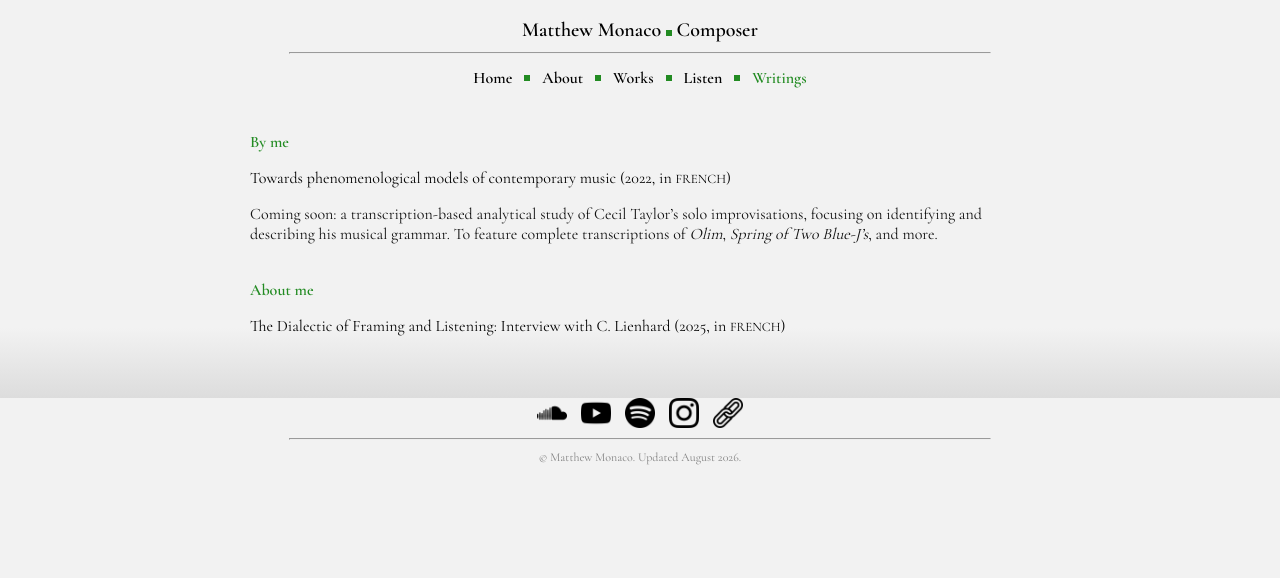
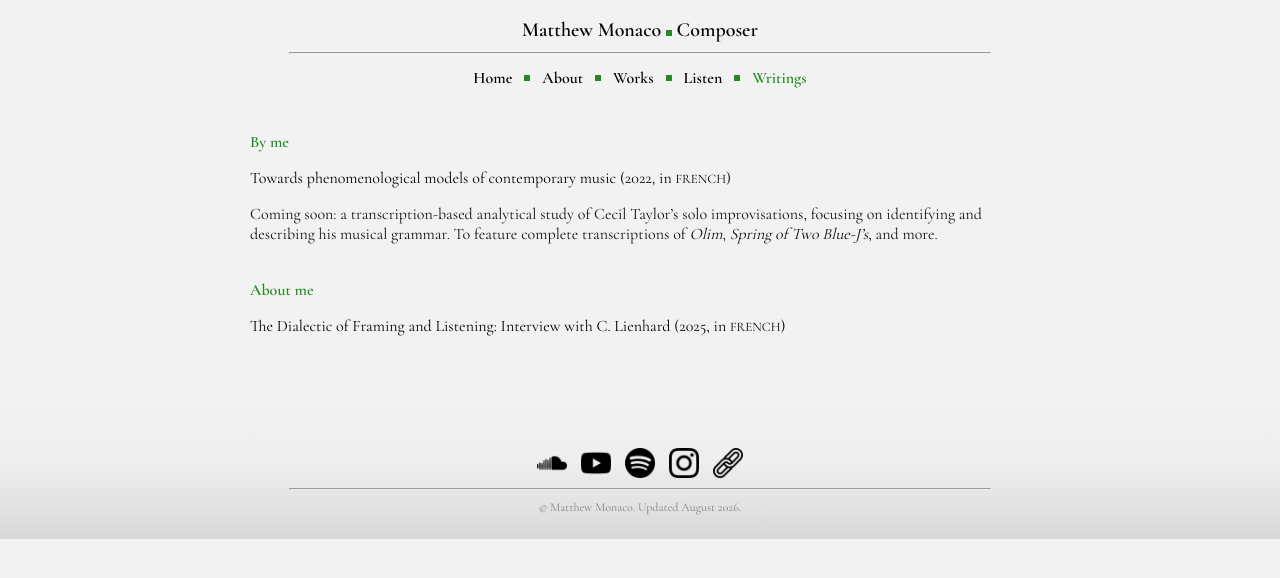
Before and after one commit to matthew-monaco/matthew-monaco.github.io, a Jekyll site: the page built from writings.md, in a window 1280 px wide. Shown: the top 578 px of the page. Built offline with Jekyll 4.4.1, drawn with Linux system fonts in a browser that asks for light colours.

Commit message:
Update style.css

```diff
--- a/assets/style.css
+++ b/assets/style.css
@@ -197,24 +197,17 @@ details > *:not(summary) {
 ========================= */
 
 .site-footer {
-  position: relative;
   margin-top: 30px;
+  padding-top: 50px;
   padding-bottom: 25px;
-}
 
-.site-footer::before {
-  content: "";
-  position: absolute;
-  left: 0;
-  right: 0;
-  top: -70px;
-  height: 70px;
   background: linear-gradient(
     to bottom,
-    rgba(242, 242, 242, 0),
-    rgba(215, 215, 215, 0.8)
+    #f2f2f2 0%,
+    #eeeeee 45%,
+    #e3e3e3 75%,
+    #d8d8d8 100%
   );
-  pointer-events: none;
 }
 
 .socials {
```
